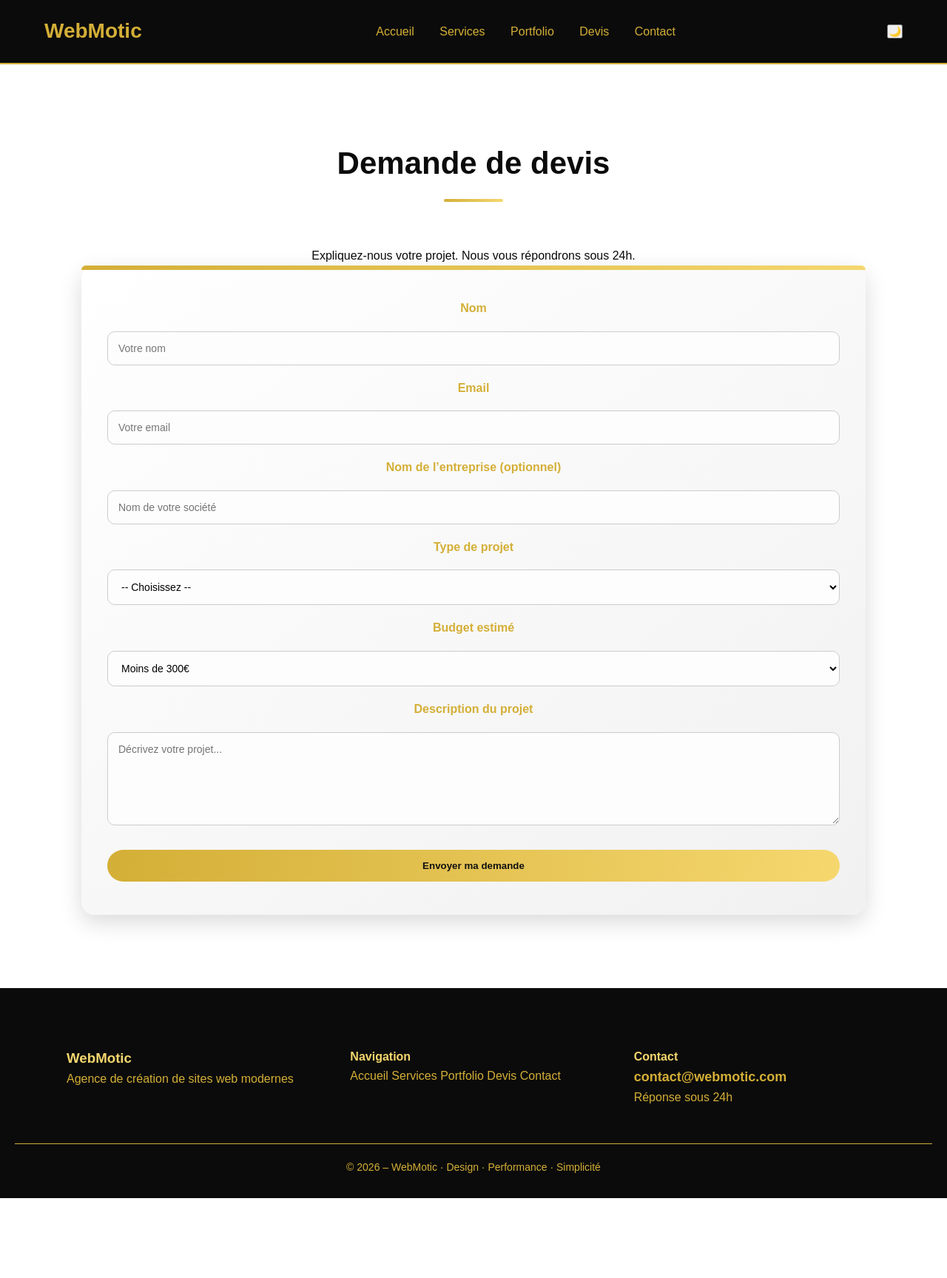
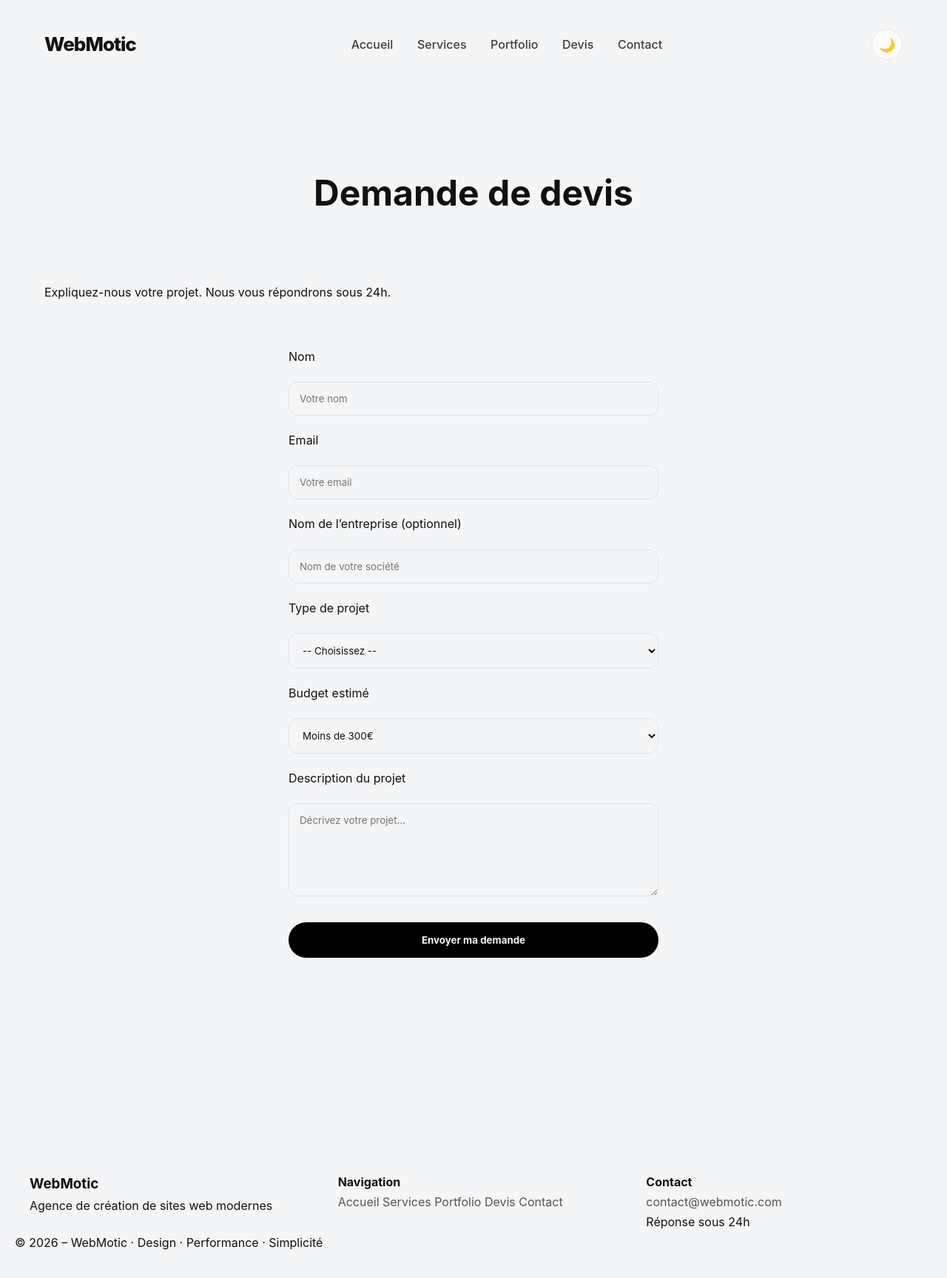
Before and after one commit to Nea-dev04/webmotic, a plain HTML site: page devis.html in a window 1280 px wide. Shown: the whole page at 74% size. Before the commit the page ends 1620 px from the top, so only its background shows below. Drawn offline with nearby package versions, Linux system fonts and the light colour scheme.

Commit message:
Update style.css

```diff
--- a/style.css
+++ b/style.css
@@ -1,296 +1,292 @@
 /* ==========================
-   VARIABLES
+   THEME VARIABLES
 ========================== */
+
 :root {
-  --gold: #d4af37;
-  --gold-light: #f5d76e;
-  --dark: #0b0b0b;
-  --light: #ffffff;
-  --grey: #f6f6f6;
-  --shadow: rgba(0,0,0,0.15);
+  --bg: #f4f5f7;
+  --text: #111;
+  --muted: #666;
+  --accent: #000;
+  --glass: rgba(255,255,255,0.6);
+  --border: rgba(0,0,0,0.08);
+  --shadow: 0 20px 50px rgba(0,0,0,0.1);
+}
+
+body.dark {
+  --bg: #0b0f17;
+  --text: #ffffff;
+  --muted: #b0b0b0;
+  --accent: #ffffff;
+  --glass: rgba(20,25,40,0.65);
+  --border: rgba(255,255,255,0.1);
+  --shadow: 0 20px 60px rgba(0,0,0,0.6);
 }
 
 /* ==========================
    RESET
 ========================== */
+
 * {
   margin: 0;
   padding: 0;
   box-sizing: border-box;
-  font-family: "Poppins", Arial, Helvetica, sans-serif;
+  font-family: "Inter", "Poppins", system-ui, sans-serif;
 }
 
 body {
-  background: var(--light);
-  color: var(--dark);
-  line-height: 1.6;
+  background: var(--bg);
+  color: var(--text);
+  line-height: 1.7;
+  transition: 0.4s;
+}
+
+/* ==========================
+   GLASS
+========================== */
+
+.glass {
+  background: var(--glass);
+  backdrop-filter: blur(18px);
+  -webkit-backdrop-filter: blur(18px);
+  border: 1px solid var(--border);
+  box-shadow: var(--shadow);
+  border-radius: 22px;
 }
 
 /* ==========================
    HEADER
 ========================== */
+
 header {
+  position: sticky;
+  top: 20px;
+  margin: 20px;
+  padding: 18px 40px;
   display: flex;
   justify-content: space-between;
   align-items: center;
-  padding: 20px 60px;
-  background: var(--dark);
-  border-bottom: 2px solid var(--gold);
-  position: sticky;
-  top: 0;
-  z-index: 100;
+  z-index: 999;
 }
 
 .logo {
-  color: var(--gold);
-  font-size: 28px;
-  font-weight: 700;
+  font-size: 26px;
+  font-weight: 800;
+  letter-spacing: -1px;
 }
 
 nav a {
-  margin-left: 30px;
+  margin-left: 28px;
   text-decoration: none;
-  color: var(--gold);
+  color: var(--text);
   font-weight: 500;
+  opacity: 0.8;
   transition: 0.3s;
 }
 
 nav a:hover {
-  color: var(--gold-light);
+  opacity: 1;
+}
+
+/* ==========================
+   THEME BUTTON
+========================== */
+
+.theme-toggle {
+  margin-left: 20px;
+  width: 42px;
+  height: 42px;
+  border-radius: 50%;
+  border: 1px solid var(--border);
+  background: var(--glass);
+  color: var(--text);
+  font-size: 18px;
+  cursor: pointer;
+  backdrop-filter: blur(10px);
+  transition: 0.3s;
+}
+
+.theme-toggle:hover {
+  transform: scale(1.1);
 }
 
 /* ==========================
    HERO
 ========================== */
+
 .hero {
-  padding: 120px 20px;
+  padding: 160px 20px 120px;
   text-align: center;
-  background: var(--grey);
+  max-width: 1000px;
+  margin: auto;
 }
 
 .hero h2 {
-  font-size: 48px;
-  margin-bottom: 20px;
-  letter-spacing: -1px;
+  font-size: 64px;
+  line-height: 1.05;
+  letter-spacing: -2px;
+  margin-bottom: 25px;
 }
 
 .hero p {
-  font-size: 18px;
-  color: #555;
-  margin-bottom: 35px;
+  font-size: 20px;
+  color: var(--muted);
+  margin-bottom: 50px;
 }
 
-.hero .btn {
+/* ==========================
+   BUTTON
+========================== */
+
+.btn {
   padding: 16px 40px;
   border-radius: 50px;
-  border: 2px solid var(--gold);
-  color: var(--gold);
+  background: var(--accent);
+  color: var(--bg);
+  font-weight: 600;
   text-decoration: none;
-  font-weight: 600;
+  display: inline-block;
   transition: 0.3s;
 }
 
-.hero .btn:hover {
-  background: var(--gold);
-  color: var(--light);
+.btn:hover {
+  transform: scale(1.06);
+  opacity: 0.85;
 }
 
 /* ==========================
    SECTIONS
 ========================== */
-.page, .features {
-  max-width: 1100px;
-  margin: 100px auto;
+
+.page,
+.features {
+  max-width: 1200px;
+  margin: 120px auto;
   padding: 0 20px;
-  text-align: center;
 }
 
 .page h2 {
-  font-size: 42px;
-  margin-bottom: 60px;
-  position: relative;
-}
-
-.page h2::after {
-  content: "";
-  width: 80px;
-  height: 4px;
-  background: linear-gradient(90deg, var(--gold), var(--gold-light));
-  display: block;
-  margin: 15px auto 0;
-  border-radius: 10px;
+  font-size: 48px;
+  margin-bottom: 80px;
+  text-align: center;
 }
 
 /* ==========================
    FEATURES GRID
 ========================== */
+
 .features {
   display: grid;
-  grid-template-columns: repeat(auto-fit, minmax(250px, 1fr));
+  grid-template-columns: repeat(auto-fit, minmax(280px,1fr));
   gap: 40px;
 }
 
 /* ==========================
    CARDS
 ========================== */
-.card, .form-card {
-  background: linear-gradient(145deg, #ffffff, #f1f1f1);
-  border-radius: 18px;
-  padding: 45px 35px;
-  box-shadow: 0 10px 30px var(--shadow);
+
+.card {
+  padding: 50px 40px;
+  transition: 0.4s;
   position: relative;
-  transition: 0.4s ease;
-}
-
-.card::before, .form-card::before {
-  content: "";
-  position: absolute;
-  top: 0;
-  left: 0;
-  height: 6px;
-  width: 100%;
-  background: linear-gradient(90deg, var(--gold), var(--gold-light));
-  border-radius: 18px 18px 0 0;
 }
 
 .card:hover {
-  transform: translateY(-12px);
-  box-shadow: 0 30px 60px rgba(0,0,0,0.2);
+  transform: translateY(-15px) scale(1.02);
 }
 
 .card h3 {
-  color: var(--gold);
+  font-size: 22px;
   margin-bottom: 15px;
-  font-size: 22px;
 }
 
 .card p {
-  color: #555;
-  font-size: 15px;
+  color: var(--muted);
+  font-size: 16px;
 }
 
 /* ==========================
-   FORMULAIRE
+   FORM
 ========================== */
+
+.form-card {
+  max-width: 600px;
+  margin: auto;
+  padding: 60px 50px;
+}
+
 .form-devis {
   display: grid;
-  gap: 18px;
-}
-
-.form-devis label {
-  font-weight: 600;
-  color: var(--gold);
+  gap: 20px;
 }
 
 .form-devis input,
 .form-devis select,
 .form-devis textarea {
   padding: 14px;
-  border-radius: 10px;
-  border: 1px solid #ccc;
-  background: #fdfdfd;
-  font-size: 14px;
-}
-
-.form-devis input:focus,
-.form-devis select:focus,
-.form-devis textarea:focus {
-  outline: none;
-  border-color: var(--gold);
-  box-shadow: 0 0 12px var(--shadow);
+  border-radius: 12px;
+  border: 1px solid var(--border);
+  background: transparent;
+  color: var(--text);
 }
 
 .form-devis button {
   margin-top: 15px;
-  padding: 14px;
+  padding: 16px;
   border-radius: 50px;
-  background: linear-gradient(90deg, var(--gold), var(--gold-light));
   border: none;
-  color: #111;
+  background: var(--accent);
+  color: var(--bg);
   font-weight: 700;
   cursor: pointer;
   transition: 0.3s;
 }
 
 .form-devis button:hover {
-  transform: translateY(-4px);
-}
-
-/* ==========================
-   EMAIL
-========================== */
-.contact-email {
-  color: var(--gold);
-  font-weight: 600;
-  text-decoration: none;
-  font-size: 18px;
-}
-
-.contact-email:hover {
-  color: var(--gold-light);
-  text-decoration: underline;
+  transform: scale(1.05);
 }
 
 /* ==========================
    FOOTER
 ========================== */
+
 .footer {
-  background: var(--dark);
-  color: var(--gold);
-  padding: 80px 20px 30px;
+  margin-top: 150px;
+  padding: 80px 20px 40px;
 }
 
 .footer-container {
-  max-width: 1100px;
+  max-width: 1200px;
   margin: auto;
   display: grid;
-  grid-template-columns: repeat(auto-fit, minmax(220px, 1fr));
+  grid-template-columns: repeat(auto-fit, minmax(220px,1fr));
   gap: 50px;
 }
 
-.footer h3, .footer h4 {
-  color: var(--gold-light);
-}
-
 .footer a {
-  color: var(--gold);
+  color: var(--text);
   text-decoration: none;
+  opacity: 0.7;
 }
 
 .footer a:hover {
-  color: white;
-}
-
-.footer-bottom {
-  text-align: center;
-  margin-top: 50px;
-  padding-top: 20px;
-  border-top: 1px solid var(--gold);
-  font-size: 14px;
+  opacity: 1;
 }
 
 /* ==========================
-   RESPONSIVE
+   MOBILE
 ========================== */
-@media (max-width: 768px) {
+
+@media (max-width: 800px) {
   header {
     flex-direction: column;
-    align-items: flex-start;
+    gap: 15px;
   }
 
-  nav {
-    margin-top: 15px;
+  nav a {
+    margin: 0 12px;
   }
 
   .hero h2 {
-    font-size: 30px;
-  }
-
-  .hero p {
-    font-size: 15px;
-  }
-
-  .page h2 {
-    font-size: 32px;
+    font-size: 40px;
   }
    }
```
